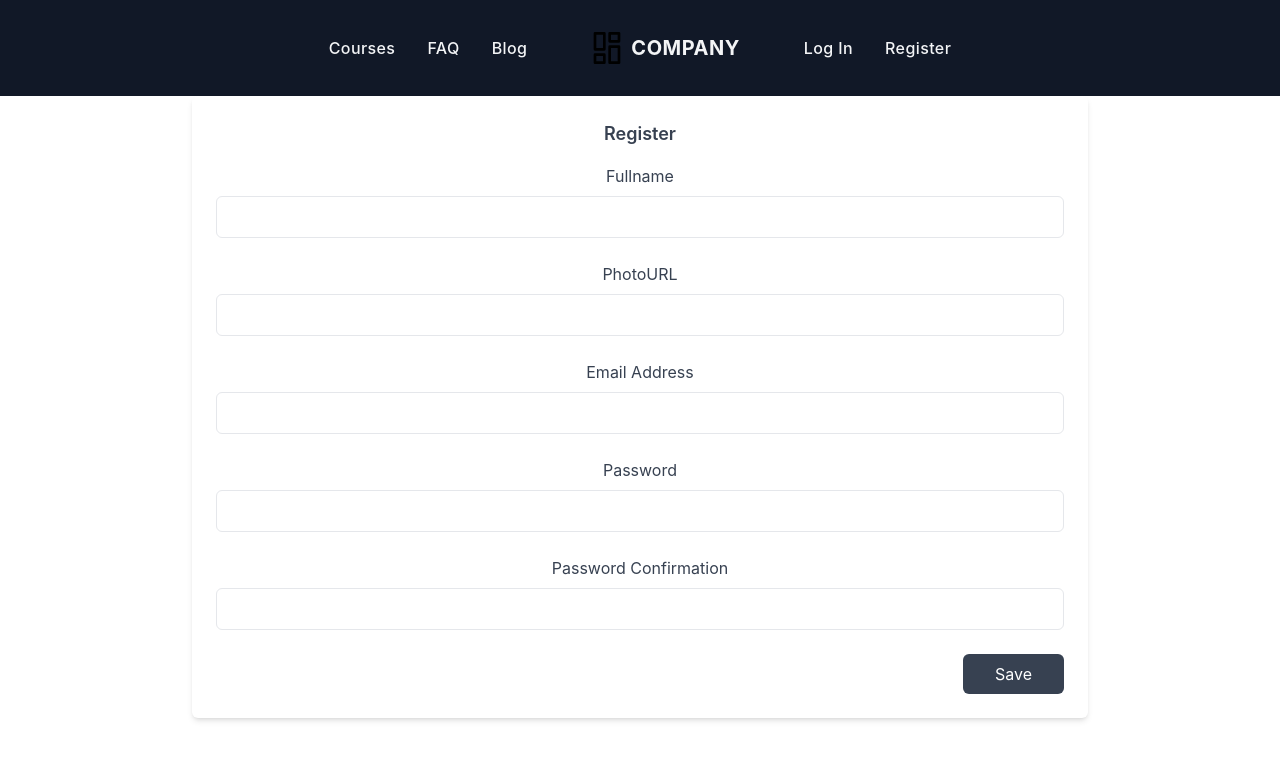
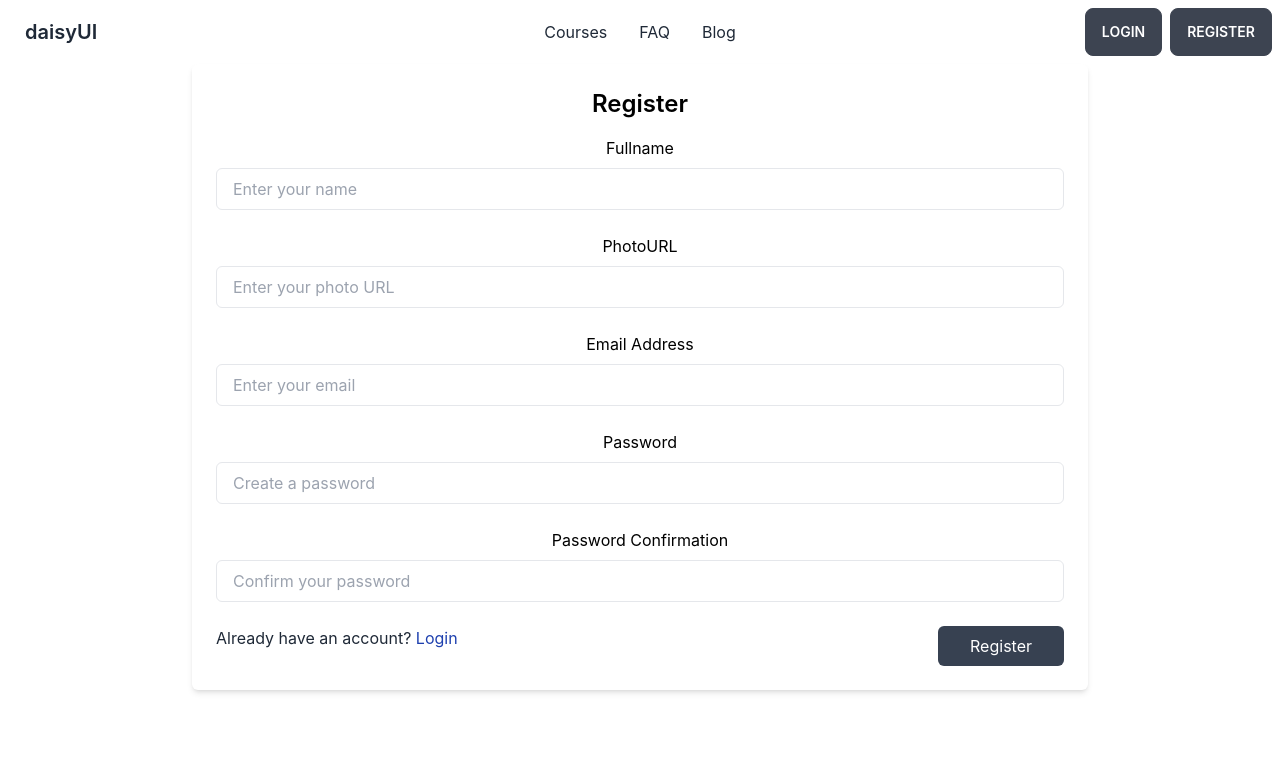
Before and after one commit to Fahim-2001/Learning-App-Client, a React (Create React App) app: page /register in a window 1280 px wide. Shown: the top 760 px of the page. Built offline with nearby package versions, Linux system fonts and the light colour scheme.

Commit message:
Header Updated

```diff
--- a/package.json
+++ b/package.json
@@ -6,8 +6,10 @@
     "@testing-library/jest-dom": "^5.16.5",
     "@testing-library/react": "^13.4.0",
     "@testing-library/user-event": "^13.5.0",
+    "daisyui": "^2.33.0",
     "react": "^18.2.0",
     "react-dom": "^18.2.0",
+    "react-icons": "^4.6.0",
     "react-router-dom": "^6.4.2",
     "react-scripts": "5.0.1",
     "web-vitals": "^2.1.4"
--- a/src/Pages/Login/Login.js
+++ b/src/Pages/Login/Login.js
@@ -1,44 +1,53 @@
 import React from "react";
+import { Link } from "react-router-dom";
 
 const Login = () => {
   return (
     <div class="max-w-4xl p-6 mx-auto bg-white rounded-md shadow-md dark:bg-gray-800">
-      <h2 class="text-lg font-semibold text-gray-700 capitalize dark:text-white">
+      <h2 class="text-2xl font-semibold text-black capitalize dark:text-white">
         Login
       </h2>
 
       <form>
         <div class="grid grid-cols-1 gap-6 mt-4 ">
           <div>
-            <label class="text-gray-700 dark:text-gray-200" for="emailAddress">
+            <label class="text-black dark:text-gray-200" for="emailAddress">
               Email Address
             </label>
             <input
               id="emailAddress"
+              name="email"
               type="email"
-              class="block w-full px-4 py-2 mt-2 text-gray-700 bg-white border border-gray-200 rounded-md dark:bg-gray-800 dark:text-gray-300 dark:border-gray-600 focus:border-blue-400 focus:ring-blue-300 focus:ring-opacity-40 dark:focus:border-blue-300 focus:outline-none focus:ring"
+              class="block w-full px-4 py-2 mt-2 text-black bg-white border border-gray-200 rounded-md dark:bg-gray-800 dark:text-gray-300 dark:border-gray-600 focus:border-blue-400 focus:ring-blue-300 focus:ring-opacity-40 dark:focus:border-blue-300 focus:outline-none focus:ring"
               placeholder="Enter Your Email Address"
               required
             />
           </div>
 
           <div>
-            <label class="text-gray-700 dark:text-gray-200" for="password">
+            <label class="text-black dark:text-gray-200" for="password">
               Password
             </label>
             <input
               id="password"
+              name="password"
               type="password"
-              class="block w-full px-4 py-2 mt-2 text-gray-700 bg-white border border-gray-200 rounded-md dark:bg-gray-800 dark:text-gray-300 dark:border-gray-600 focus:border-blue-400 focus:ring-blue-300 focus:ring-opacity-40 dark:focus:border-blue-300 focus:outline-none focus:ring"
+              class="block w-full px-4 py-2 mt-2 text-black bg-white border border-gray-200 rounded-md dark:bg-gray-800 dark:text-gray-300 dark:border-gray-600 focus:border-blue-400 focus:ring-blue-300 focus:ring-opacity-40 dark:focus:border-blue-300 focus:outline-none focus:ring"
               placeholder="Enter Your Password"
               required
             />
           </div>
         </div>
 
-        <div class="flex justify-end mt-6">
+        <div class="flex justify-between mt-6">
+          <p>
+            Create an account.{" "}
+            <Link to="/register" className="text-blue-800">
+              Register
+            </Link>
+          </p>
           <button class="px-8 py-2.5 leading-5 text-white transition-colors duration-300 transform bg-gray-700 rounded-md hover:bg-gray-600 focus:outline-none focus:bg-gray-600">
-            Save
+            Login
           </button>
         </div>
       </form>
--- a/src/Pages/Register/Register.js
+++ b/src/Pages/Register/Register.js
@@ -1,76 +1,97 @@
 import React from "react";
+import { Link } from "react-router-dom";
+import { FcGoogle } from "react-icons/fc";
+import { FaGithubSquare } from "react-icons/fa";
 
 const Register = () => {
   return (
     <div class="max-w-4xl p-6 mx-auto bg-white rounded-md shadow-md dark:bg-gray-800">
-      <h2 class="text-lg font-semibold text-gray-700 capitalize dark:text-white">
+      <h2 class="text-2xl font-semibold text-black capitalize dark:text-white">
         Register
       </h2>
 
       <form>
         <div class="grid grid-cols-1 gap-6 mt-4 ">
           <div>
-            <label class="text-gray-700 dark:text-gray-200" for="username">
+            <label class="text-black dark:text-gray-200" for="username">
               Fullname
             </label>
             <input
               id="username"
+              name="name"
               type="text"
-              class="block w-full px-4 py-2 mt-2 text-gray-700 bg-white border border-gray-200 rounded-md dark:bg-gray-800 dark:text-gray-300 dark:border-gray-600 focus:border-blue-400 focus:ring-blue-300 focus:ring-opacity-40 dark:focus:border-blue-300 focus:outline-none focus:ring"
+              class="block w-full px-4 py-2 mt-2 text-black bg-white border border-gray-200 rounded-md dark:bg-gray-800 dark:text-gray-300 dark:border-gray-600 focus:border-blue-400 focus:ring-blue-300 focus:ring-opacity-40 dark:focus:border-blue-300 focus:outline-none focus:ring"
+              placeholder="Enter your name"
             />
           </div>
 
           <div>
-            <label class="text-gray-700 dark:text-gray-200" for="username">
+            <label class="text-black dark:text-gray-200" for="username">
               PhotoURL
             </label>
             <input
               id="username"
+              name="photoURL"
               type="text"
-              class="block w-full px-4 py-2 mt-2 text-gray-700 bg-white border border-gray-200 rounded-md dark:bg-gray-800 dark:text-gray-300 dark:border-gray-600 focus:border-blue-400 focus:ring-blue-300 focus:ring-opacity-40 dark:focus:border-blue-300 focus:outline-none focus:ring"
+              class="block w-full px-4 py-2 mt-2 text-black bg-white border border-gray-200 rounded-md dark:bg-gray-800 dark:text-gray-300 dark:border-gray-600 focus:border-blue-400 focus:ring-blue-300 focus:ring-opacity-40 dark:focus:border-blue-300 focus:outline-none focus:ring"
+              placeholder="Enter your photo URL"
             />
           </div>
 
           <div>
-            <label class="text-gray-700 dark:text-gray-200" for="emailAddress">
+            <label class="text-black dark:text-gray-200" for="emailAddress">
               Email Address
             </label>
             <input
               id="emailAddress"
+              name="email"
               type="email"
-              class="block w-full px-4 py-2 mt-2 text-gray-700 bg-white border border-gray-200 rounded-md dark:bg-gray-800 dark:text-gray-300 dark:border-gray-600 focus:border-blue-400 focus:ring-blue-300 focus:ring-opacity-40 dark:focus:border-blue-300 focus:outline-none focus:ring"
+              class="block w-full px-4 py-2 mt-2 text-black bg-white border border-gray-200 rounded-md dark:bg-gray-800 dark:text-gray-300 dark:border-gray-600 focus:border-blue-400 focus:ring-blue-300 focus:ring-opacity-40 dark:focus:border-blue-300 focus:outline-none focus:ring"
+              placeholder="Enter your email"
+              required
             />
           </div>
 
           <div>
-            <label class="text-gray-700 dark:text-gray-200" for="password">
+            <label class="text-black dark:text-gray-200" for="password">
               Password
             </label>
             <input
               id="password"
+              name="password"
               type="password"
-              class="block w-full px-4 py-2 mt-2 text-gray-700 bg-white border border-gray-200 rounded-md dark:bg-gray-800 dark:text-gray-300 dark:border-gray-600 focus:border-blue-400 focus:ring-blue-300 focus:ring-opacity-40 dark:focus:border-blue-300 focus:outline-none focus:ring"
+              class="block w-full px-4 py-2 mt-2 text-black bg-white border border-gray-200 rounded-md dark:bg-gray-800 dark:text-gray-300 dark:border-gray-600 focus:border-blue-400 focus:ring-blue-300 focus:ring-opacity-40 dark:focus:border-blue-300 focus:outline-none focus:ring"
+              placeholder="Create a password"
+              required
             />
           </div>
 
           <div>
             <label
-              class="text-gray-700 dark:text-gray-200"
+              class="text-black dark:text-gray-200"
               for="passwordConfirmation"
             >
               Password Confirmation
             </label>
             <input
               id="passwordConfirmation"
+              name="confirmedPassword"
               type="password"
-              class="block w-full px-4 py-2 mt-2 text-gray-700 bg-white border border-gray-200 rounded-md dark:bg-gray-800 dark:text-gray-300 dark:border-gray-600 focus:border-blue-400 focus:ring-blue-300 focus:ring-opacity-40 dark:focus:border-blue-300 focus:outline-none focus:ring"
+              class="block w-full px-4 py-2 mt-2 text-black bg-white border border-gray-200 rounded-md dark:bg-gray-800 dark:text-gray-300 dark:border-gray-600 focus:border-blue-400 focus:ring-blue-300 focus:ring-opacity-40 dark:focus:border-blue-300 focus:outline-none focus:ring"
+              placeholder="Confirm your password"
             />
           </div>
         </div>
 
-        <div class="flex justify-end mt-6">
+        <div class="flex justify-between mt-6">
+          <p>
+            Already have an account?{" "}
+            <Link to="/login" className="text-blue-800">
+              Login
+            </Link>
+          </p>
           <button class="px-8 py-2.5 leading-5 text-white transition-colors duration-300 transform bg-gray-700 rounded-md hover:bg-gray-600 focus:outline-none focus:bg-gray-600">
-            Save
+            Register
           </button>
         </div>
       </form>
--- a/src/Pages/SharedPages/Header/Header.js
+++ b/src/Pages/SharedPages/Header/Header.js
@@ -3,224 +3,68 @@ import { Link } from "react-router-dom";
 
 const Header = () => {
   return (
-    <div class="bg-gray-900">
-      <div class="px-4 py-6 mx-auto lg:py-8 sm:max-w-xl md:max-w-full lg:max-w-screen-xl md:px-24 lg:px-8">
-        <div class="relative flex items-center justify-between lg:justify-center lg:space-x-16">
-          <ul class="flex items-center hidden space-x-8 lg:flex">
+    <div className="navbar bg-base-100">
+      <div className="navbar-start">
+        {/* Dropdown part */}
+        <div className="dropdown">
+          <label tabIndex={0} className="btn btn-ghost lg:hidden">
+            <svg
+              xmlns="http://www.w3.org/2000/svg"
+              className="h-5 w-5"
+              fill="none"
+              viewBox="0 0 24 24"
+              stroke="currentColor"
+            >
+              <path
+                strokeLinecap="round"
+                strokeLinejoin="round"
+                strokeWidth="2"
+                d="M4 6h16M4 12h8m-8 6h16"
+              />
+            </svg>
+          </label>
+          <ul
+            tabIndex={0}
+            className="menu menu-compact dropdown-content mt-3 p-2 shadow bg-base-100 rounded-box w-52"
+          >
             <li>
-              <Link
-                to="/courses"
-                aria-label="Our product"
-                title="Our product"
-                class="font-medium tracking-wide text-gray-100 transition-colors duration-200 hover:text-teal-accent-400"
-              >
-                Courses
-              </Link>
+              <Link to="/courses">Courses</Link>
             </li>
-            <li>
-              <Link
-                to="/faq"
-                aria-label="Our product"
-                title="Our product"
-                class="font-medium tracking-wide text-gray-100 transition-colors duration-200 hover:text-teal-accent-400"
-              >
+            <li tabIndex={0}>
+              <Link to="/faq" className="justify-between">
                 FAQ
               </Link>
             </li>
             <li>
-              <Link
-                to="/blog"
-                aria-label="Product pricing"
-                title="Product pricing"
-                class="font-medium tracking-wide text-gray-100 transition-colors duration-200 hover:text-teal-accent-400"
-              >
-                Blog
-              </Link>
+              <Link to="/blog">Blog</Link>
             </li>
           </ul>
-          <Link
-            to="/"
-            aria-label="Company"
-            title="Company"
-            class="inline-flex items-center"
-          >
-            <svg
-              class="w-8 text-teal-accent-400"
-              viewBox="0 0 24 24"
-              strokeLinejoin="round"
-              strokeWidth="2"
-              strokeLinecap="round"
-              strokeMiterlimit="10"
-              stroke="currentColor"
-              fill="none"
-            >
-              <rect x="3" y="1" width="7" height="12" />
-              <rect x="3" y="17" width="7" height="6" />
-              <rect x="14" y="1" width="7" height="6" />
-              <rect x="14" y="11" width="7" height="12" />
-            </svg>
-            <span class="ml-2 text-xl font-bold tracking-wide text-gray-100 uppercase">
-              Company
-            </span>
-          </Link>
-          <ul class="flex items-center hidden space-x-8 lg:flex">
-            <li>
-              <Link
-                to="/login"
-                aria-label="Sign in"
-                title="Sign in"
-                class="font-medium tracking-wide text-gray-100 transition-colors duration-200 hover:text-teal-accent-400"
-              >
-                Log In
-              </Link>
-            </li>
-            <li>
-              <Link
-                to="/register"
-                aria-label="Sign up"
-                title="Sign up"
-                class="font-medium tracking-wide text-gray-100 transition-colors duration-200 hover:text-teal-accent-400"
-              >
-                Register
-              </Link>
-            </li>
-          </ul>
-          <div class="lg:hidden">
-            <button
-              aria-label="Open Menu"
-              title="Open Menu"
-              class="p-2 -mr-1 transition duration-200 rounded focus:outline-none focus:shadow-outline"
-            >
-              <svg class="w-5 text-gray-600" viewBox="0 0 24 24">
-                <path
-                  fill="currentColor"
-                  d="M23,13H1c-0.6,0-1-0.4-1-1s0.4-1,1-1h22c0.6,0,1,0.4,1,1S23.6,13,23,13z"
-                />
-                <path
-                  fill="currentColor"
-                  d="M23,6H1C0.4,6,0,5.6,0,5s0.4-1,1-1h22c0.6,0,1,0.4,1,1S23.6,6,23,6z"
-                />
-                <path
-                  fill="currentColor"
-                  d="M23,20H1c-0.6,0-1-0.4-1-1s0.4-1,1-1h22c0.6,0,1,0.4,1,1S23.6,20,23,20z"
-                />
-              </svg>
-            </button>
-            {/* {isMenuOpen && (
-              <div class="absolute top-0 left-0 w-full">
-                <div class="p-5 bg-white border rounded shadow-sm">
-                  <div class="flex items-center justify-between mb-4">
-                    <div>
-                      <a
-                        href="/"
-                        aria-label="Company"
-                        title="Company"
-                        class="inline-flex items-center"
-                      >
-                        <svg
-                          class="w-8 text-deep-purple-accent-400"
-                          viewBox="0 0 24 24"
-                          strokeLinejoin="round"
-                          strokeWidth="2"
-                          strokeLinecap="round"
-                          strokeMiterlimit="10"
-                          stroke="currentColor"
-                          fill="none"
-                        >
-                          <rect x="3" y="1" width="7" height="12" />
-                          <rect x="3" y="17" width="7" height="6" />
-                          <rect x="14" y="1" width="7" height="6" />
-                          <rect x="14" y="11" width="7" height="12" />
-                        </svg>
-                        <span class="ml-2 text-xl font-bold tracking-wide text-gray-800 uppercase">
-                          Company
-                        </span>
-                      </a>
-                    </div>
-                    <div>
-                      <button
-                        aria-label="Close Menu"
-                        title="Close Menu"
-                        class="p-2 -mt-2 -mr-2 transition duration-200 rounded hover:bg-gray-200 focus:bg-gray-200 focus:outline-none focus:shadow-outline"
-                      >
-                        <svg class="w-5 text-gray-600" viewBox="0 0 24 24">
-                          <path
-                            fill="currentColor"
-                            d="M19.7,4.3c-0.4-0.4-1-0.4-1.4,0L12,10.6L5.7,4.3c-0.4-0.4-1-0.4-1.4,0s-0.4,1,0,1.4l6.3,6.3l-6.3,6.3 c-0.4,0.4-0.4,1,0,1.4C4.5,19.9,4.7,20,5,20s0.5-0.1,0.7-0.3l6.3-6.3l6.3,6.3c0.2,0.2,0.5,0.3,0.7,0.3s0.5-0.1,0.7-0.3 c0.4-0.4,0.4-1,0-1.4L13.4,12l6.3-6.3C20.1,5.3,20.1,4.7,19.7,4.3z"
-                          />
-                        </svg>
-                      </button>
-                    </div>
-                  </div>
-                  <nav>
-                    <ul class="space-y-4">
-                      <li>
-                        <a
-                          href="/"
-                          aria-label="Our product"
-                          title="Our product"
-                          class="font-medium tracking-wide text-gray-700 transition-colors duration-200 hover:text-deep-purple-accent-400"
-                        >
-                          Product
-                        </a>
-                      </li>
-                      <li>
-                        <a
-                          href="/"
-                          aria-label="Our product"
-                          title="Our product"
-                          class="font-medium tracking-wide text-gray-700 transition-colors duration-200 hover:text-deep-purple-accent-400"
-                        >
-                          Features
-                        </a>
-                      </li>
-                      <li>
-                        <a
-                          href="/"
-                          aria-label="Product pricing"
-                          title="Product pricing"
-                          class="font-medium tracking-wide text-gray-700 transition-colors duration-200 hover:text-deep-purple-accent-400"
-                        >
-                          Pricing
-                        </a>
-                      </li>
-                      <li>
-                        <a
-                          href="/"
-                          aria-label="About us"
-                          title="About us"
-                          class="font-medium tracking-wide text-gray-700 transition-colors duration-200 hover:text-deep-purple-accent-400"
-                        >
-                          About us
-                        </a>
-                      </li>
-                      <li>
-                        <a
-                          href="/"
-                          aria-label="Sign in"
-                          title="Sign in"
-                          class="font-medium tracking-wide text-gray-700 transition-colors duration-200 hover:text-deep-purple-accent-400"
-                        >
-                          Sign in
-                        </a>
-                      </li>
-                      <li>
-                        <a
-                          href="/"
-                          class="inline-flex items-center justify-center w-full h-12 px-6 font-medium tracking-wide text-white transition duration-200 rounded shadow-md bg-deep-purple-accent-400 hover:bg-deep-purple-accent-700 focus:shadow-outline focus:outline-none"
-                          aria-label="Sign up"
-                          title="Sign up"
-                        >
-                          Sign up
-                        </a>
-                      </li>
-                    </ul>
-                  </nav>
-                </div>
-              </div>
-            )} */}
-          </div>
         </div>
+        {/* Site name */}
+        <Link to="/courses" className="btn btn-ghost normal-case text-xl">
+          daisyUI
+        </Link>
+      </div>
+      <div className="navbar-center hidden lg:flex ">
+        <ul className="menu menu-horizontal p-0">
+          <li>
+            <Link to="/courses">Courses</Link>
+          </li>
+          <li tabIndex={0}>
+            <Link to="/faq">FAQ</Link>
+          </li>
+          <li>
+            <Link to="/blog">Blog</Link>
+          </li>
+        </ul>
+      </div>
+      <div className="navbar-end">
+        <Link to="/login" className="btn mr-2">
+          Login
+        </Link>
+        <Link to="/register" className="btn">
+          Register
+        </Link>
       </div>
     </div>
   );
--- a/tailwind.config.js
+++ b/tailwind.config.js
@@ -4,5 +4,5 @@ module.exports = {
   theme: {
     extend: {},
   },
-  plugins: [],
+  plugins: [require("daisyui")],
 };
```
Also changed, not shown: 1 other file (tests, documents, lock files or other folders).
